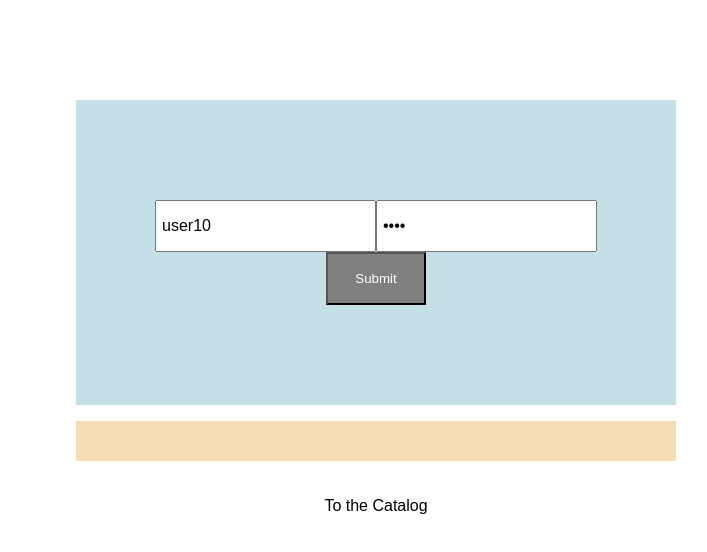
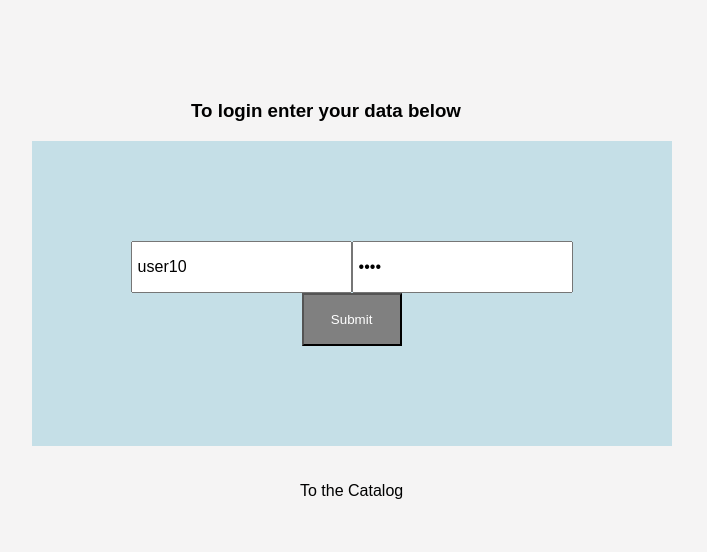
Before and after one commit to OStefani/new-app, a React (Create React App) app: page / in a window 1280 px wide. Both pictures are taken after a click on the element "Login". Shown: the top 552 px of the page, without its empty margins (314-1021 px from the left). Built offline with nearby package versions, Linux system fonts and the light colour scheme; no server answers.

Commit message:
Add styles

```diff
--- a/public/index.html
+++ b/public/index.html
@@ -19,7 +19,7 @@
       work correctly both with client-side routing and a non-root public URL.
       Learn how to configure a non-root public URL by running `npm run build`.
     -->
-    <title>React App</title>
+    <title>Catalog</title>
   </head>
   <body>
     <noscript>
--- a/src/App.css
+++ b/src/App.css
@@ -31,39 +31,63 @@
 .listOfProducts p {
   margin: 2px;
   display: inline-block;
-  padding: 20px;
+  padding: 2vw;
   background-color: lightblue;
   color: white;
+  width: 15vw;
 }
 /** Form **/
-form {
+.registerForm {
   position: relative;
-  width: 500px;
+  width: 40vw;
   margin-left: 50%;
-  left: -250px;
-  padding: 100px 50px;
+  left: -23vw;
+  padding: 100px 5vw;
   background-color: rgb(197, 223, 231);
 }
 .form {
   margin-top: 100px;
   text-align: center;
 }
-form button {
+.registerForm button {
   background-color: gray;
   color: white;
   padding: 17px 5px;
   width: 100px;
 }
-form input {
+.registerForm input {
   padding: 15px 5px;
   font-size: 16px;
 }
+
+/** Feedback form **/
+.feedback {
+
+}
+.radio {
+  margin-bottom: 3vh;
+}
+.feedback textarea {
+  resize: none;
+  width: 30vw;
+}
+.feedback button {
+  width: 200px;
+  background-color: gray;
+  color: white;
+  padding: 10px;
+  margin-top: 20px;
+  margin-bottom: 20px;
+}
+hr {
+  margin-bottom: 20px;
+}
 .linkToCat {
   position: relative;
-  width: 500px;
+  width: 40vw;
   margin-left: 50%;
-  left: -250px;
-  padding: 20px 50px;
+  left: -23vw;
+  padding: 20px 5vw;
 }
 .linkToCat:hover {
   cursor: pointer;
@@ -73,20 +97,21 @@ form input {
   position: relative;
   color: gray;
   background: wheat;
-  width: 500px;
+  width: 40vw;
   margin-left: 50%;
-  left: -250px;
-  padding: 20px 50px;
+  left: -23vw;
+  padding: 20px 5vw;
 }
 .product {
   position: relative;
-  width: 400px;
+  width: 40vw;
   margin-left: 50%;
-  left: -250px;
-  padding: 20px 50px;
+  left: -24vw;
+  padding: 20px 5vw;
   text-align: center;
 }
 .reviews {
+
   padding: 20px 0;
 }
 .product .reviews:nth-child(even) {
--- a/src/App.js
+++ b/src/App.js
@@ -6,7 +6,7 @@ import ListOfProducts from './ListOfProducts';
 import RegisterComponent from './RegisterComponent';
 import RegistrationForm from './RegistrationForm.js';
 import LoginForm from './LoginForm.js'
-
+/** Application state */
 class App extends Component {
   constructor(props) {
     super(props);
@@ -18,7 +18,6 @@ class App extends Component {
       showLoginForm: false,
       username: 'user10',
       password: 'user',
-      registered: false,
       token: null,
       message: '',
       text: 'A comment',
@@ -73,8 +72,8 @@ class App extends Component {
     headerObjLog.append('Content-Type', 'application/json');
 
     var bodyObj = {
-      username: event.target.username.value,
-      password: event.target.password.value
+      username: this.state.username,
+      password: this.state.password
     }
     var initObj = {
       method: 'POST',
@@ -105,8 +104,6 @@ class App extends Component {
     headerObjLog.append('Content-Type', 'application/json');
 
     var bodyObj = {
-      /**username: event.target.username.value,
-      password: event.target.password.value**/
       username: this.state.username,
       password: this.state.password
     }
@@ -122,13 +119,16 @@ class App extends Component {
       })
       .then(result => {
         if(result.success) {
-          this.setState({ token: result.token, message: 'login successful' });
+          this.setState({ token: result.token, message: 'Login successful' });
         }
         else if (!result.success) {
           this.setState({ message: result.message });
         }
       })
       .catch(err => console.log(err));
+
+
+
   }
   /** To the catalog */
   toCatalog() {
@@ -144,15 +144,7 @@ class App extends Component {
       const headerObj = new Headers();
       const token = "Token " + this.state.token;
       headerObj.append('Authorization', token);
-      console.log('token: ', this.state.token);
-
-      /**const bodyObj = {
-        text: event.target.text.value,
-        rate: event.target.rate.value
-      };**/
       var form = new FormData(event.target);
-      //form.append("text", "some text 2");
-      //form.append("rate", "4");
 
       const initObj = {
         method: 'POST',
@@ -161,7 +153,7 @@ class App extends Component {
         credentials: 'same-origin'
       };
 
-      const url = 'https://smktesting.herokuapp.com/api/reviews/' + (this.state.productsIndex);
+      const url = 'https://smktesting.herokuapp.com/api/reviews/' + this.state.productsIndex;
       fetch(url, initObj)
         .then(response => {
           if (response.ok) return response.json();
@@ -171,8 +163,21 @@ class App extends Component {
           console.log('result: ', result);
         })
         .catch(err => console.log(err));
+
+        var url_2 = 'https://smktesting.herokuapp.com/api/reviews/'+ this.state.productsIndex;
+      fetch(url_2)
+        .then(response => {
+          if(response.ok) return response.json();
+          else return Promise.reject(response.status);
+        })
+        .then(result => {
+          console.log(result);
+          this.hendleLoadReview(result);
+        })
+      .catch(err => console.log(err));
     }
   render() {
+    /** Render a list of products **/
       if(!this.state.productsIndex && !this.state.showForm && !this.state.showLoginForm) {
         return (
           <div className="App">
@@ -181,19 +186,22 @@ class App extends Component {
           </div>
         )
       }
+      /** Renders a product */
       else if(this.state.productsIndex && !this.state.showForm && !this.state.showLoginForm) {
         return (
           <div>
-            <RegisterComponent handleClickRegister= { this.handleClickRegister } token = {this.state.token} logOut = {this.logOut} />
-            <Products index={ this.state.productsIndex } listOtProducts = { this.state.response } reviews = { this.state.productReviews } hendleLoadReview = { this.hendleLoadReview } productReviews = { this.state.productReviews } changeInput={ this.changeInput } token = { this.state.token } postComment = {this.postComment} text={ this.state.text } rate = { this.state.rate } />
+            <RegisterComponent handleClickRegister= { this.handleClickRegister } handleClickLogin = { this.handleClickLogin } token = {this.state.token} logOut = {this.logOut} />
+            <Products index={ this.state.productsIndex } listOtProducts = { this.state.response } reviews = { this.state.productReviews } hendleLoadReview = { this.hendleLoadReview } productReviews = { this.state.productReviews } changeInput={ this.changeInput } token = { this.state.token } postComment = {this.postComment} text={ this.state.text } rate = { this.state.rate } toCatalog = { this.toCatalog } handleLoad={ this.handleLoad } />
           </div>
         )
       }
+      /** Registration form */
       if (this.state.showForm) {
         return <div>
                   <RegistrationForm username = { this.state.username } password = { this.state.password } changeInput= { this.changeInput } submitForm = { this.submitForm } message = { this.state.message } toCatalog = { this.toCatalog }/>
               </div>
       }
+      /** Login form */
       if (this.state.showLoginForm) {
         return <div>
                   <LoginForm username = { this.state.username } password = { this.state.password } changeInput= { this.changeInput } submitLoginForm = { this.submitLoginForm } message = { this.state.message } toCatalog = { this.toCatalog } />
--- a/src/ListOfProducts.js
+++ b/src/ListOfProducts.js
@@ -1,3 +1,4 @@
+/** A list of products */
 import React, { Component } from 'react';
 //import './ListOfProducts.css';
 
--- a/src/LoginForm.js
+++ b/src/LoginForm.js
@@ -1,16 +1,18 @@
+/** Login form */
 import React from 'react';
 
 function LoginForm(props) {
     return (
         <div className="form">
-        <form onSubmit= { props.submitLoginForm }>
+        <h3>To login enter your data below</h3>
+        <form onSubmit= { props.submitLoginForm } className="registerForm">
             <input type="text" placeholder="Enter your username" value={props.username} name = 'username' onChange = {props.changeInput}/>
             <input type="password" placeholder="Enter your password" value={ props.password } name='password' onChange = {props.changeInput}/>
             <button >Submit</button>
         </form>
-        <p className="message">
+        {props.message && <p className="message">
             {props.message}
-        </p>
+        </p>}
         <p onClick = { props.toCatalog } className="linkToCat">To the Catalog</p>
         </div>
     )
--- a/src/RegistrationForm.js
+++ b/src/RegistrationForm.js
@@ -1,16 +1,18 @@
+/** Returns a registration form */
 import React from 'react';
 
 function RegistrationForm(props) {
     return (
         <div className="form">
-        <form onSubmit= { props.submitForm }>
+        <h3>Registration form</h3>
+        <form onSubmit= { props.submitForm } className="registerForm">
             <input type="text" placeholder="Enter your username" value={props.username} name = 'username' onChange = {props.changeInput}/>
             <input type="password" placeholder="Enter your password" value={ props.password } name='password' onChange = {props.changeInput}/>
             <button >Submit</button>
         </form>
-        <p className="message">
+        {props.message && <p className="message">
             {props.message}
-        </p>
+        </p>}
         <p onClick = { props.toCatalog } className="linkToCat">To the Catalog</p>
         </div>
     )
--- a/src/index.css
+++ b/src/index.css
@@ -2,4 +2,5 @@ body {
   margin: 0;
   padding: 0;
   font-family: sans-serif;
+  background: rgb(245, 244, 244);
 }
```
Also changed, not shown: src/Product.js (+23 -10 lines), 1 other file (tests, documents, lock files or other folders).
